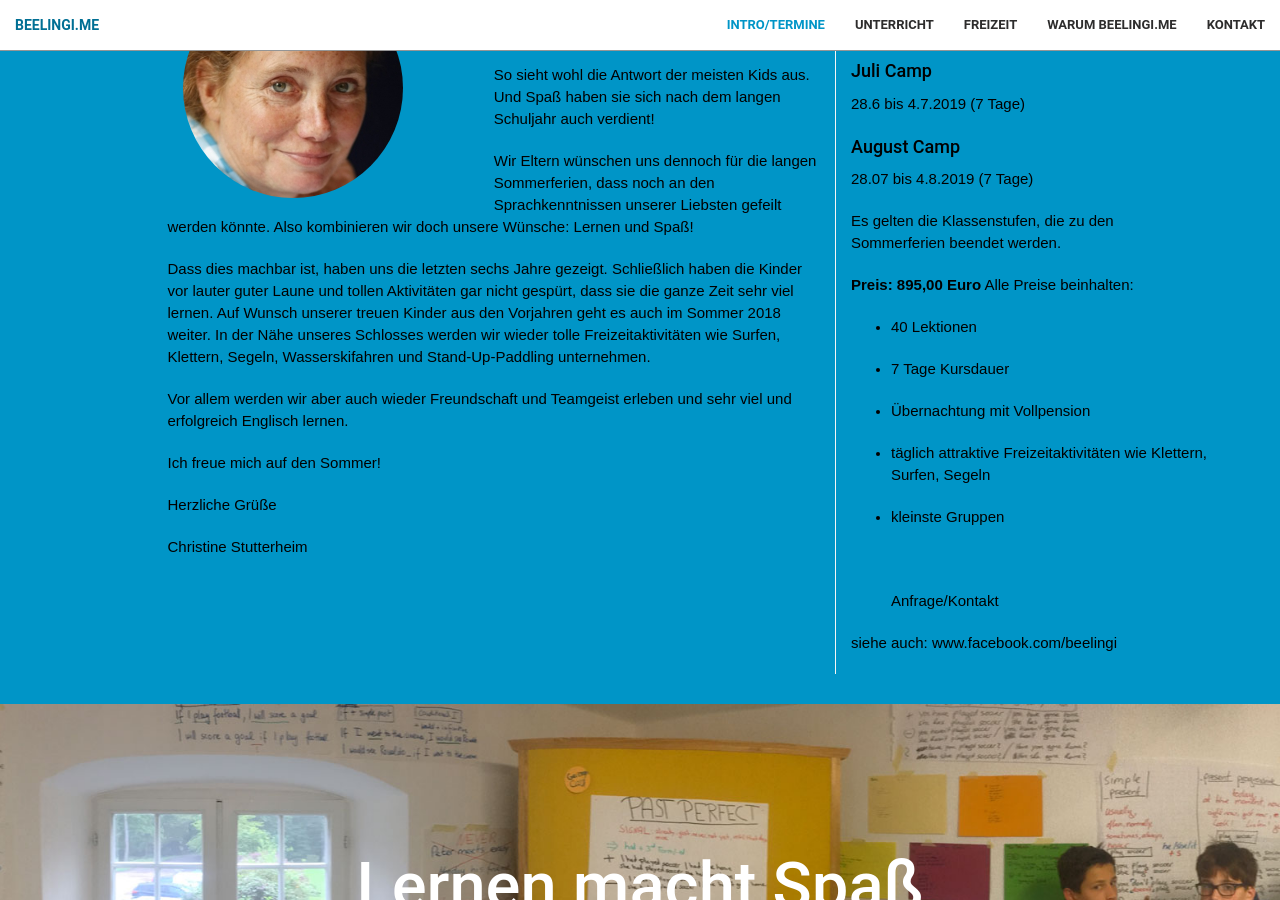
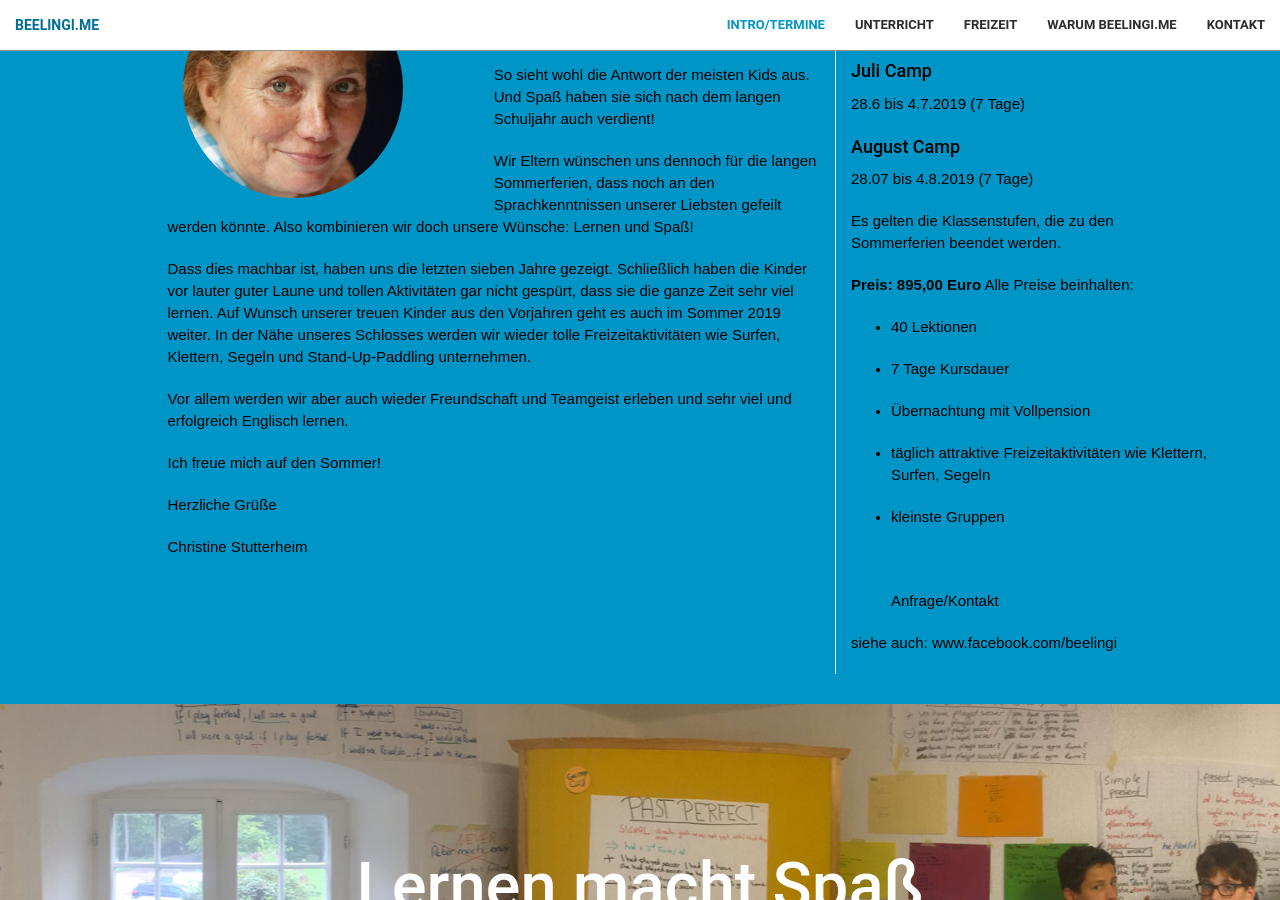
Before and after one commit to Beelingi/beelingi.github.io, a Jekyll site: the page built from index.html, in a window 1280 px wide and 900 px high, scrolled down 974 px. Built offline with Jekyll 4.4.1, drawn with Linux system fonts in a browser that asks for light colours.

Commit message:
Einleitung 2019

```diff
--- a/_includes/Einleitung.md
+++ b/_includes/Einleitung.md
@@ -5,7 +5,7 @@ So sieht wohl die Antwort der meisten Kids aus. Und Spaß haben sie sich nach de
 
 Wir Eltern wünschen uns dennoch für die langen Sommerferien, dass noch an den Sprachkenntnissen unserer Liebsten gefeilt werden könnte. Also kombinieren wir doch unsere Wünsche: Lernen und Spaß!
 
-Dass dies machbar ist, haben uns die letzten sechs Jahre gezeigt. Schließlich haben die Kinder vor lauter guter Laune und tollen Aktivitäten gar nicht gespürt, dass sie die ganze Zeit sehr viel lernen. Auf Wunsch unserer treuen Kinder aus den Vorjahren geht es auch im Sommer 2018 weiter. In der Nähe unseres Schlosses werden wir wieder tolle Freizeitaktivitäten wie Surfen, Klettern, Segeln, Wasserskifahren und Stand-Up-Paddling unternehmen.
+Dass dies machbar ist, haben uns die letzten sieben Jahre gezeigt. Schließlich haben die Kinder vor lauter guter Laune und tollen Aktivitäten gar nicht gespürt, dass sie die ganze Zeit sehr viel lernen. Auf Wunsch unserer treuen Kinder aus den Vorjahren geht es auch im Sommer 2019 weiter. In der Nähe unseres Schlosses werden wir wieder tolle Freizeitaktivitäten wie Surfen, Klettern, Segeln und Stand-Up-Paddling unternehmen.
 
 Vor allem werden wir aber auch wieder Freundschaft und Teamgeist erleben und sehr viel und erfolgreich Englisch lernen.
 
```
Also changed, not shown: 1 other file.
